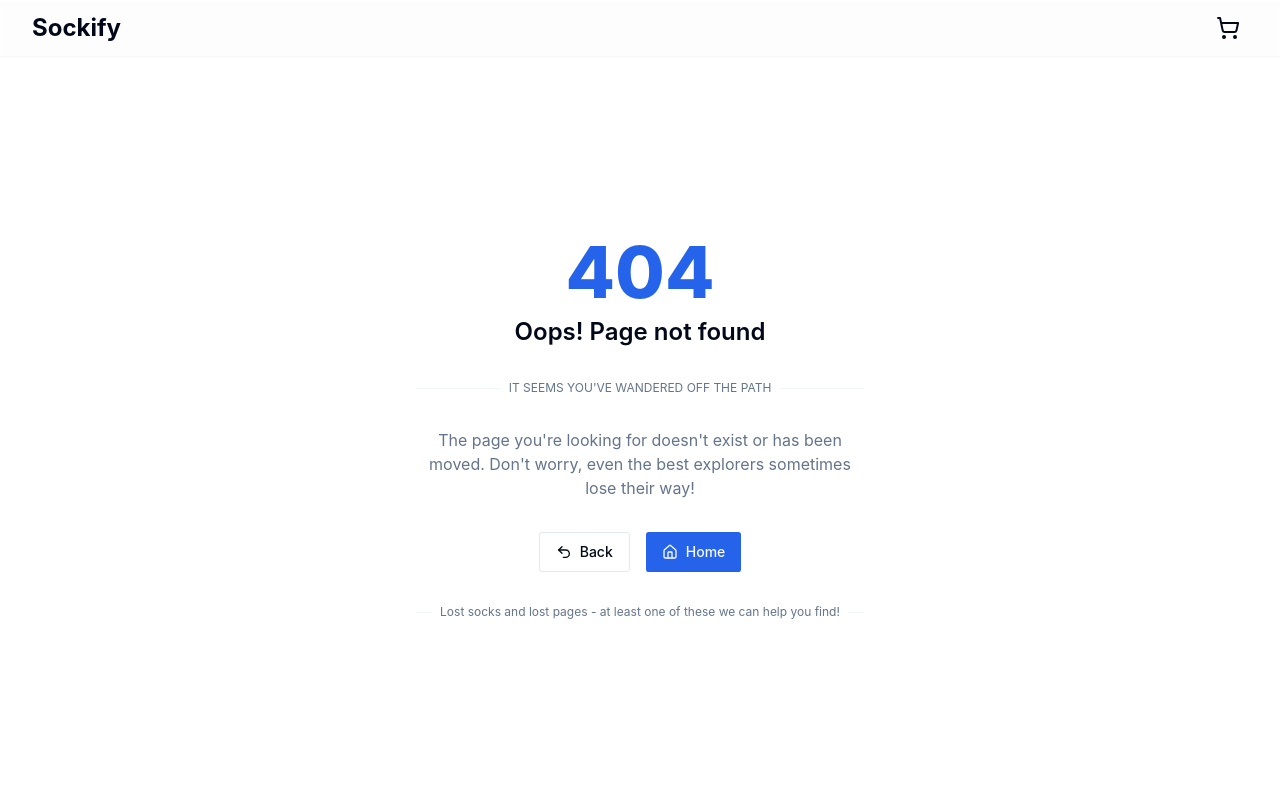
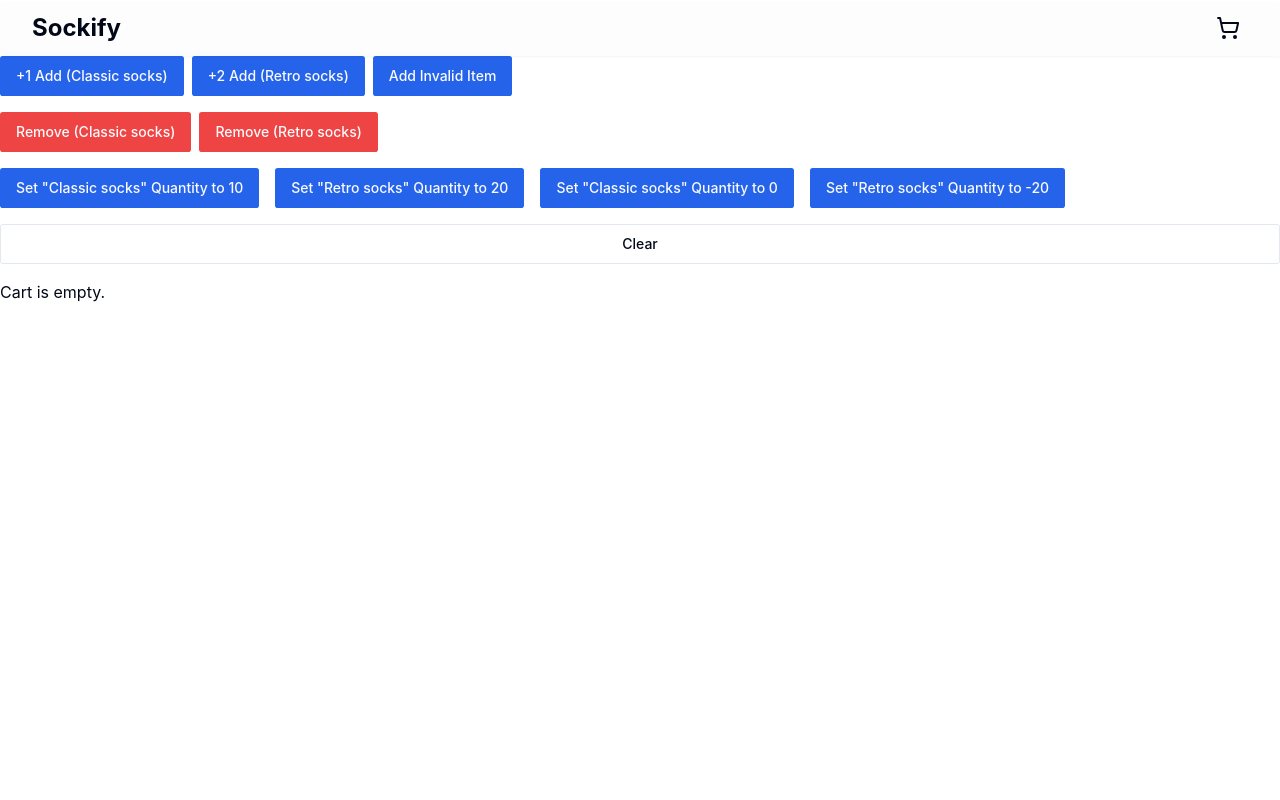
Before and after one commit to sockify/sockify, a React (Vite) app in the folder web-client/: page /cart-demo in a window 1280 px wide. Shown: the top 800 px of the page. Built offline with nearby package versions, Linux system fonts and the light colour scheme.

Commit message:
feat: adds a basic cart demo for testing

```diff
--- /dev/null
+++ b/web-client/src/components/CartDemo.tsx
@@ -0,0 +1,143 @@
+import { CartItem } from "@/api/cart/model";
+import { Button } from "@/components/ui/button";
+import { useCart } from "@/context/CartContext";
+
+const item1: CartItem = {
+  sockVariantId: 1,
+  name: "Classic Socks",
+  quantity: 1,
+  price: 19.0,
+  size: "LG",
+  imageUrl: "some url",
+};
+
+const item2: CartItem = {
+  sockVariantId: 2,
+  name: "Retro Socks",
+  quantity: 2,
+  price: 30.0,
+  size: "S",
+  imageUrl: "some url",
+};
+
+const invalidItem: CartItem = {
+  sockVariantId: 2,
+  name: "Out of Phase Rockers",
+  quantity: -20,
+  price: 30.0,
+  size: "XL",
+  imageUrl: "some url",
+};
+
+export default function CartDemo() {
+  const { addItem, items, removeItem, empty, updateItem, isLoading } =
+    useCart();
+
+  return (
+    <div className="flex flex-col gap-4">
+      <div className="space-x-2">
+        <Button
+          onClick={() => {
+            addItem(item1);
+          }}
+        >
+          +1 Add (Classic socks)
+        </Button>
+
+        <Button
+          onClick={() => {
+            addItem(item2);
+          }}
+        >
+          +2 Add (Retro socks)
+        </Button>
+
+        <Button
+          onClick={() => {
+            addItem(invalidItem);
+          }}
+        >
+          Add Invalid Item
+        </Button>
+      </div>
+
+      <div className="space-x-2">
+        <Button
+          variant="destructive"
+          onClick={() => {
+            removeItem(item1);
+          }}
+        >
+          Remove (Classic socks)
+        </Button>
+
+        <Button
+          variant="destructive"
+          onClick={() => {
+            removeItem(item2);
+          }}
+        >
+          Remove (Retro socks)
+        </Button>
+      </div>
+
+      <div className="flex flex-wrap gap-4">
+        <Button onClick={() => updateItem(1, { ...item1, quantity: 10 })}>
+          Set "Classic socks" Quantity to 10
+        </Button>
+        <Button onClick={() => updateItem(2, { ...item2, quantity: 20 })}>
+          Set "Retro socks" Quantity to 20
+        </Button>
+
+        <Button onClick={() => updateItem(1, { ...item1, quantity: 0 })}>
+          Set "Classic socks" Quantity to 0
+        </Button>
+        <Button onClick={() => updateItem(2, { ...item2, quantity: -20 })}>
+          Set "Retro socks" Quantity to -20
+        </Button>
+      </div>
+
+      <Button
+        variant="outline"
+        onClick={() => {
+          empty();
+        }}
+      >
+        Clear
+      </Button>
+
+      <div className="flex flex-col gap-6">
+        {isLoading && <p>Loading cart...</p>}
+
+        {items.length > 0
+          ? items.map((item) => (
+              <div key={item.sockVariantId}>
+                [Q: {item.quantity}] {item.name} ({item.size}) - ${item.price}{" "}
+                <Button
+                  variant="destructive"
+                  onClick={() =>
+                    updateItem(item.sockVariantId, {
+                      ...item,
+                      quantity: item.quantity - 1,
+                    })
+                  }
+                >
+                  -1 Decrement
+                </Button>{" "}
+                <Button
+                  onClick={() =>
+                    updateItem(item.sockVariantId, {
+                      ...item,
+                      quantity: item.quantity + 1,
+                    })
+                  }
+                >
+                  +1 Increment
+                </Button>
+              </div>
+            ))
+          : !isLoading && <p>Cart is empty.</p>}
+      </div>
+    </div>
+  );
+}
--- a/web-client/src/main.tsx
+++ b/web-client/src/main.tsx
@@ -6,6 +6,7 @@ import { Toaster } from "react-hot-toast";
 import { BrowserRouter, Navigate, Route, Routes } from "react-router-dom";
 
 import AuthProtectedRoutes from "./components/AuthProtectedRoutes";
+import CartDemo from "./components/CartDemo";
 import NotFound from "./components/NotFound";
 import UnderConstruction from "./components/UnderConstruction";
 import { TooltipProvider } from "./components/ui/tooltip";
@@ -46,6 +47,10 @@ createRoot(document.getElementById("root")!).render(
                     path="cart/checkout/payment-canceled"
                     element={<PaymentCanceledPage />}
                   />
+                  {/* TODO: remove after testing */}
+                  {process.env.NODE_ENV !== "production" && (
+                    <Route path="cart-demo" element={<CartDemo />} />
+                  )}
 
                   {/* -- Post MVP -- */}
                   <Route
```
